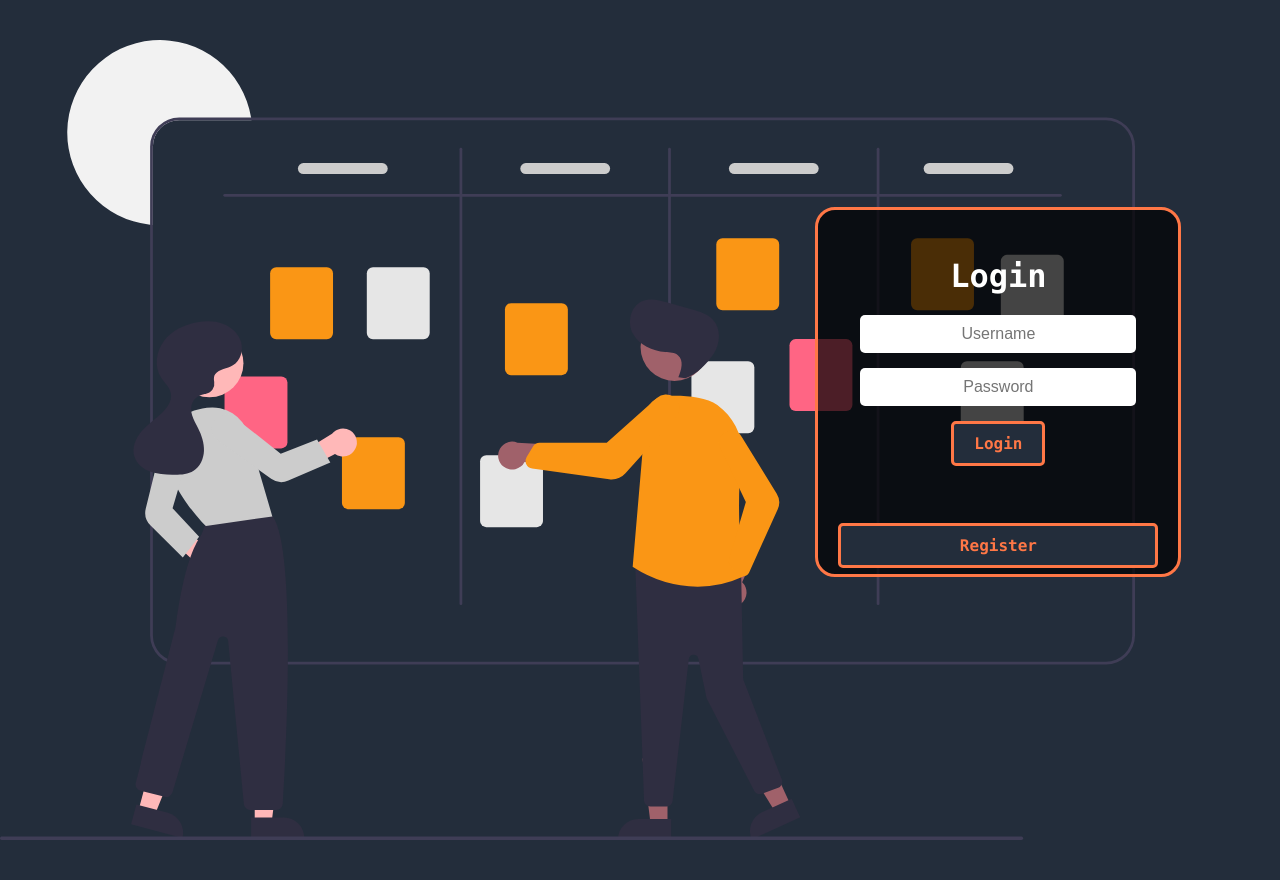
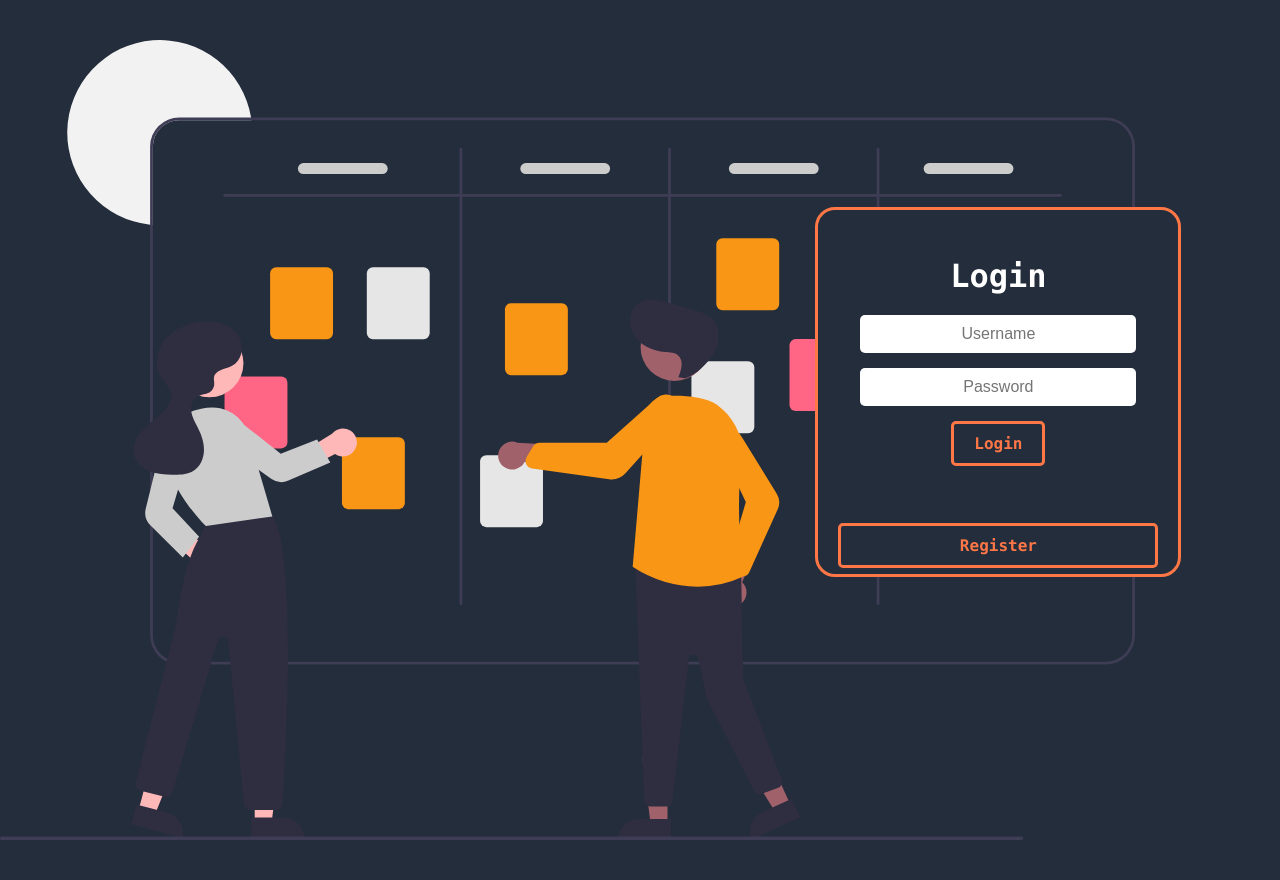
Before and after one commit to Shijin1111/HackersBridge, a Django app: page /accounts/competitor/login/ in a window 1280 px wide. Run offline with Django 5.2, Linux system fonts and the light colour scheme.

Commit message:
content bg changed

```diff
--- a/templates/accounts/competitor_login.html
+++ b/templates/accounts/competitor_login.html
@@ -37,7 +37,7 @@
             padding: 20px;
             border: solid rgb(255, 119, 70);
             border-radius: 20px;
-            background-color: rgba(0, 0, 0, 0.7); /* Optional: adds contrast for readability */
+            background-color: #232d3b;
         }
 
         h2 {
```
Also changed, not shown: db.sqlite3.
